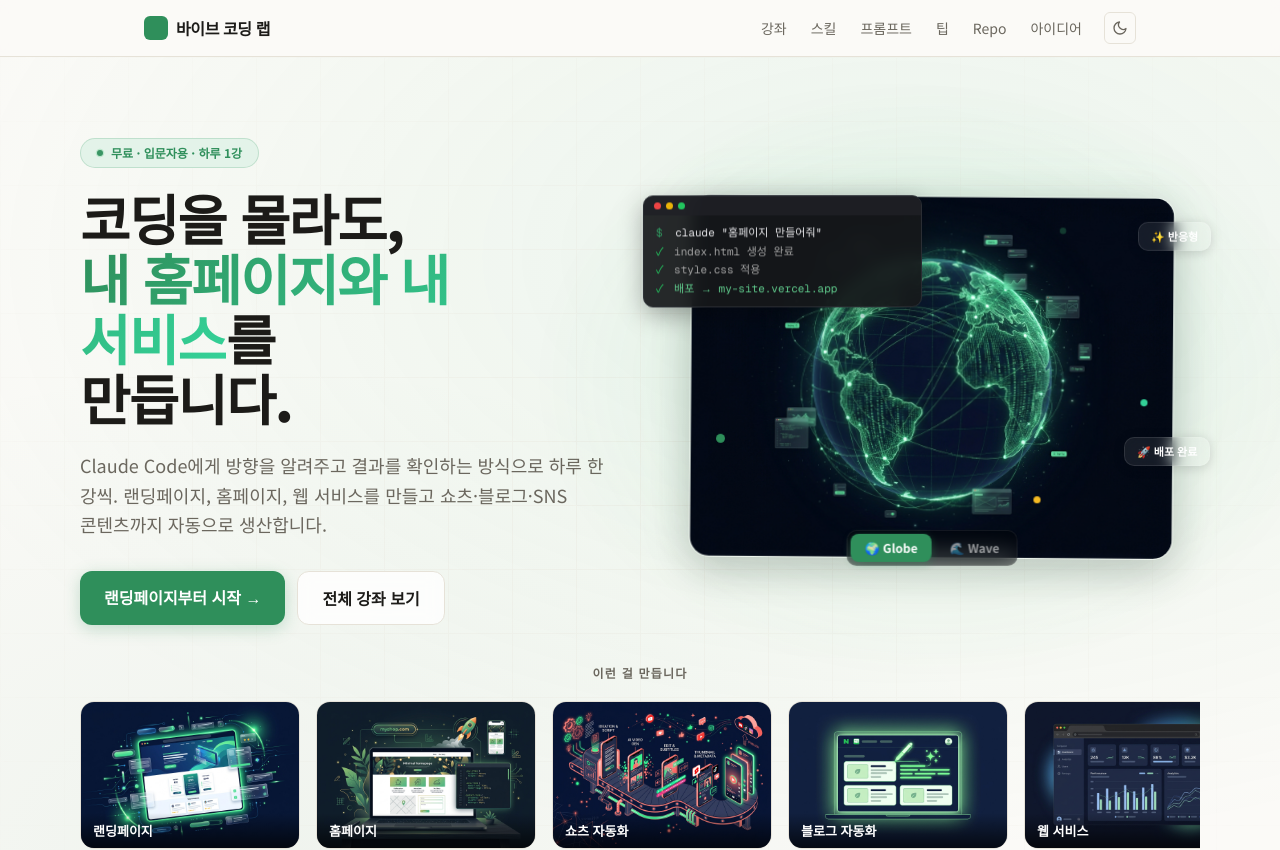
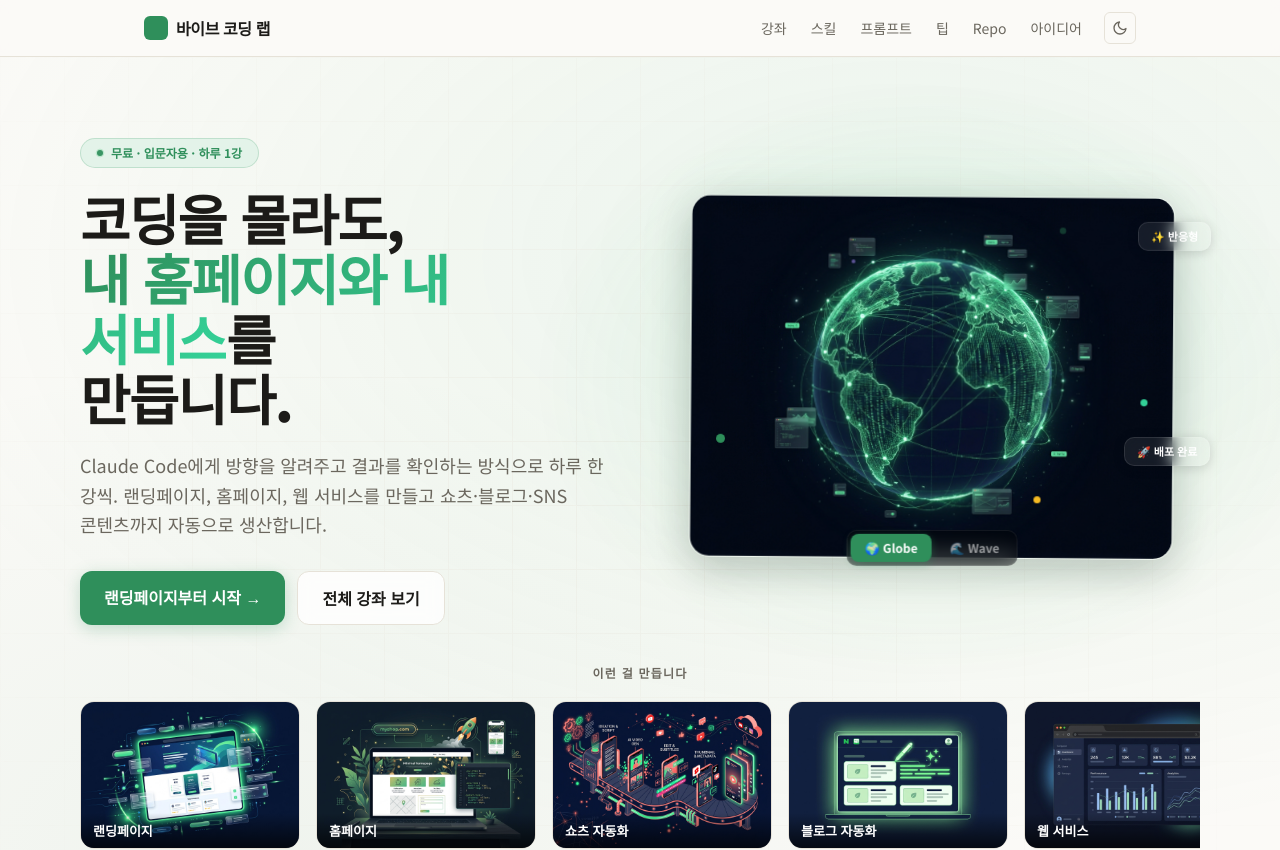
Before and after one commit to osam555/lab-site, a Next.js app: page / in a window 1280 px wide. Shown: the top 850 px of the page. Built offline with nearby package versions, Linux system fonts and the light colour scheme.

Commit message:
터미널 박스 제거 및 '전부 무료입니다' 문구 삭제
- HeroVisual.tsx: 터미널 박스 HTML 컴포넌트 전체 삭제
- globals.css: .hv-terminal 관련 CSS 및 미디어 쿼리 완전 삭제
- page.tsx: 강좌 섹션 상단 '전부 무료입니다' 안내 문구 삭제

```diff
--- a/src/app/globals.css
+++ b/src/app/globals.css
@@ -447,48 +447,6 @@ html[data-os="mac"] [data-os-block="windows"] {
 .hv-dot-y { background: #eab308; }
 .hv-dot-g { background: #22c55e; }
 
-/* ── Terminal ── */
-.hv-terminal {
-  position: absolute;
-  top: 4%; left: -4%;
-  width: 52%;
-  background: rgba(21,23,26,.92);
-  backdrop-filter: blur(8px);
-  border: 1px solid #2a2d33;
-  border-radius: 10px;
-  overflow: hidden;
-  box-shadow: 0 8px 24px rgba(0,0,0,.3);
-  z-index: 4;
-}
-.hv-term-bar {
-  display: flex;
-  gap: 5px;
-  padding: 6px 10px;
-  background: rgba(30,32,37,.8);
-}
-.hv-term-body {
-  padding: 8px 12px;
-  font-family: var(--font-mono);
-  font-size: 11px;
-  line-height: 1.7;
-  color: #a0a0a0;
-}
-.hv-prompt { color: var(--accent); margin-right: 6px; }
-.hv-ok { color: #22c55e; margin-right: 4px; }
-.hv-term-line {
-  opacity: 0;
-  animation: hv-type-in .4s ease forwards;
-  white-space: nowrap;
-}
-.hv-type-1 { animation-delay: .5s; color: #e4e4e7; }
-.hv-type-2 { animation-delay: 1.2s; }
-.hv-type-3 { animation-delay: 1.8s; }
-.hv-type-4 { animation-delay: 2.4s; color: #5fc98b; }
-@keyframes hv-type-in {
-  0% { opacity: 0; transform: translateY(6px); }
-  100% { opacity: 1; transform: translateY(0); }
-}
-
 /* ── Float animations ── */
 .hv-float-2 { animation: hv-f2 7s ease-in-out infinite; }
 @keyframes hv-f2 {
@@ -553,7 +511,6 @@ html[data-os="mac"] [data-os-block="windows"] {
 
 /* ── Responsive ── */
 @media (max-width: 639px) {
-  .hv-terminal { font-size: 9px; width: 65%; left: -2%; top: 2%; }
   .hv-badge { font-size: 10px; padding: 4px 8px; }
   .hv-toggle-btn { font-size: 11px; padding: 4px 10px; }
 }
--- a/src/app/page.tsx
+++ b/src/app/page.tsx
@@ -116,7 +116,7 @@ export default function Home() {
 
       <section id="courses" className="mx-auto max-w-5xl px-4 py-16">
         <h2 className="text-2xl font-black tracking-tight sm:text-3xl">바이브 코딩 강좌</h2>
-        <p className="mt-2 text-muted">처음이라면 홈페이지 만들기부터. 전부 무료입니다.</p>
+        <p className="mt-2 text-muted">처음이라면 홈페이지 만들기부터.</p>
         <div className="mt-8 grid gap-5 md:grid-cols-2 lg:grid-cols-3">
           {COURSES.map((c) => (
             <CourseCard key={c.slug} course={c} lessonCount={getAllLessons(c.slug).length} />
--- a/src/components/HeroVisual.tsx
+++ b/src/components/HeroVisual.tsx
@@ -43,29 +43,6 @@ export function HeroVisual() {
         ))}
       </div>
 
-      {/* Overlay: Floating terminal */}
-      <div className="hv-terminal hv-float-2">
-        <div className="hv-term-bar">
-          <span className="hv-dot-r" />
-          <span className="hv-dot-y" />
-          <span className="hv-dot-g" />
-        </div>
-        <div className="hv-term-body">
-          <div className="hv-term-line hv-type-1">
-            <span className="hv-prompt">$</span> claude &quot;홈페이지 만들어줘&quot;
-          </div>
-          <div className="hv-term-line hv-type-2">
-            <span className="hv-ok">✓</span> index.html 생성 완료
-          </div>
-          <div className="hv-term-line hv-type-3">
-            <span className="hv-ok">✓</span> style.css 적용
-          </div>
-          <div className="hv-term-line hv-type-4">
-            <span className="hv-ok">✓</span> 배포 → my-site.vercel.app
-          </div>
-        </div>
-      </div>
-
       {/* Floating particles */}
       <div className="hv-particle hv-p1" />
       <div className="hv-particle hv-p2" />
```
